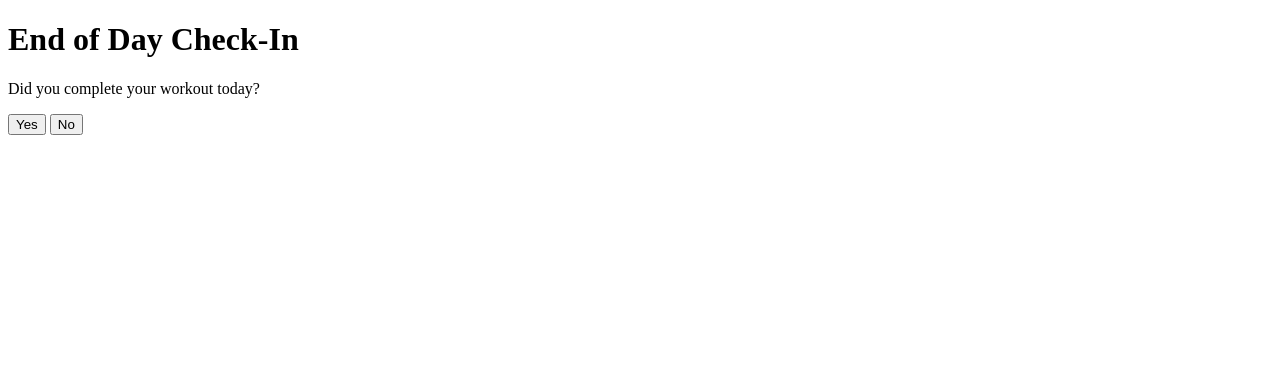
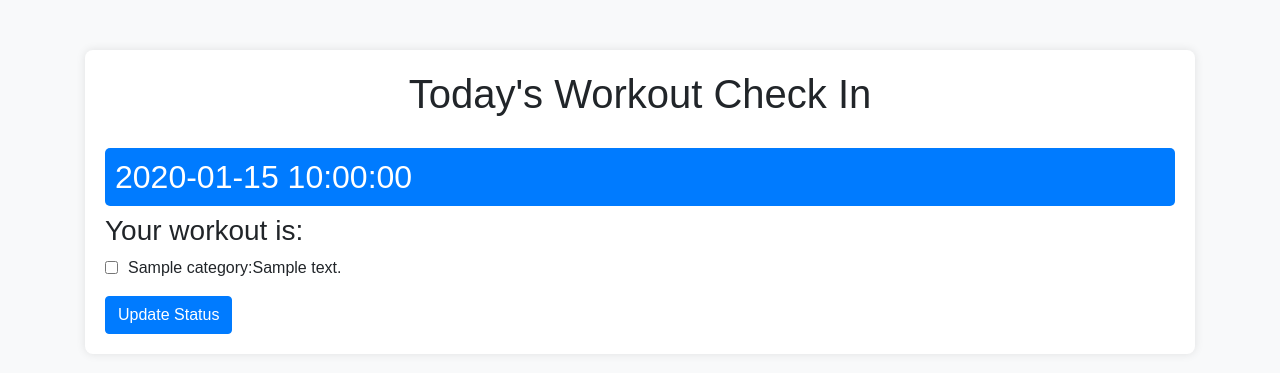
Before and after one commit to hasanzaidi1/health_fitness_web, a Flask app: template templates/end_of_day.html in a window 1280 px wide. Shown: the top 373 px of the page. Run offline with Flask 3, Linux system fonts and the light colour scheme; the template is opened without the code that fills it: most values are stand-ins (such as "Sample title", 1, 10 or a date in 2020); some libraries are stand-ins or nearby versions.

Commit message:
check in with checkboxes created

```diff
--- a/app.py
+++ b/app.py
@@ -1,100 +1,71 @@
 from flask import Flask, render_template, request, redirect, url_for, flash
+import datetime
 from exercises.pullDay import PullDay
 from exercises.pushDay import PushDay
 from exercises.legDay import LegsWorkout
 from exercises.biceps import Biceps
 from exercises.shoulders import Shoulders
-import datetime
+import os
 
 app = Flask(__name__)
-app.secret_key = "your_secret_key"
-
-# Define your workout schedule
-workout_schedule = {
-    "Monday": "Pull Day (Back)",
-    "Tuesday": "Biceps",
-    "Wednesday": "Legs",
-    "Thursday": "Push Day (Chest & Triceps)",
-    "Friday": "Shoulders",
-    "Saturday": "Rest or Cardio",
-    "Sunday": "Abs and Swimming"
-}
-
-# Define a mapping of workouts to their plan methods
-workout_plans = {
-    "Pull Day (Back)": lambda: get_pull_day_plan(),
-    "Push Day (Chest & Triceps)": lambda: get_push_day_plan(),
-    "Legs": lambda: get_legs_day_plan(),
-    "Biceps": lambda: get_biceps_day_plan(),
-    "Shoulders": lambda: get_shoulders_day_plan(),
-}
+app.secret_key = os.urandom(24)  # Securely generated secret key
 
 
-def get_todays_WO_plan():
-    today = datetime.datetime.now().strftime("%A")
-    return workout_schedule.get(today, "Rest or Custom Workout")
+# Define workout plans and their corresponding methods
+def get_todays_workout():
+    day_of_week = datetime.datetime.now().strftime("%A")
+    workout_plans = {
+        "Monday": PullDay(),
+        "Tuesday": Biceps(),
+        "Wednesday": LegsWorkout(),
+        "Thursday": PushDay(),
+        "Friday": Shoulders(),
+        # Add more mappings as needed
+    }
+
+    workout_plan = workout_plans.get(day_of_week, None)
+    if workout_plan:
+        if day_of_week == "Monday":
+            plan = workout_plan.pullDay()
+        elif day_of_week == "Tuesday":
+            plan = workout_plan.bicepDay()
+        elif day_of_week == "Wednesday":
+            plan = workout_plan.legDay()
+        elif day_of_week == "Thursday":
+            plan = workout_plan.pushDay()
+        elif day_of_week == "Friday":
+            plan = workout_plan.shoulderDay()
+        else:
+            plan = {}
+        return day_of_week, plan
+    return day_of_week, {}
+
+
+def is_end_of_day():
+    current_time = datetime.datetime.now().time()
+    return current_time >= datetime.time(9, 30)
 
 
 @app.route('/')
 def index():
-    today = datetime.datetime.now().strftime("%A")
-    workout = get_todays_WO_plan()
+    if is_end_of_day():
+        return redirect(url_for('end_of_day_checkin'))
 
-    if workout in workout_plans:
-        workout_plan = workout_plans[workout]()
-        workout_message = f"Good morning! Today is {today}, and your workout is: {workout} \n\n{workout_plan}"
-    else:
-        workout_message = f"Good morning! Today is {today}, and your workout is: {workout}"
-
-    return render_template('index.html', workout_message=workout_message)
+    today, workout_plan = get_todays_workout()
+    return render_template('index.html', today=today, workout_plan=workout_plan)
 
 
 @app.route('/end_of_day', methods=['GET', 'POST'])
 def end_of_day_checkin():
     if request.method == 'POST':
-        if 'yes' in request.form:
-            flash("Great job! Keep it up!")
-        else:
-            flash("Don't worry, you'll get it next time!")
+        # Handle check-in logic
+        completed_exercises = request.form.getlist('completed')
+        skipped_exercises = request.form.getlist('skipped')
+        flash("Your check-in has been recorded!")
         return redirect(url_for('index'))
 
-    return render_template('end_of_day.html')
-
-
-# Define workout plan functions
-def get_pull_day_plan():
-    workout = PullDay()
-    plan = workout.pullDay()
-    plan_message = "\n".join([f"{key}: {value}" for key, value in plan.items()])
-    return plan_message
-
-
-def get_biceps_day_plan():
-    workout = Biceps()
-    plan = workout.bicepDay()
-    plan_message = "\n".join([f"{key}: {value}" for key, value in plan.items()])
-    return plan_message
-
-
-def get_legs_day_plan():
-    workout = LegsWorkout()
-    plan = workout.legDay()
-    plan_message = "\n".join([f"{key}: {value}" for key, value in plan.items()])
-    return plan_message
-
-
-def get_push_day_plan():
-    workout = PushDay()
-    plan = workout.pushDay()
-    plan_message = "\n".join([f"{key}: {value}" for key, value in plan.items()])
-    return plan_message
-
-
-def get_shoulders_day_plan():
-    workout = Shoulders()
-    plan = workout.shoulderDay()
-    plan_message = "\n".join([f"{key}: {value}" for key, value in plan.items()])
-    return plan_message
+    today, workout_plan = get_todays_workout()
+    return render_template('end_of_day.html', today=today, workout_plan=workout_plan)
 
 
 if __name__ == "__main__":
--- a/templates/end_of_day.html
+++ b/templates/end_of_day.html
@@ -3,14 +3,66 @@
 <head>
     <meta charset="UTF-8">
     <meta name="viewport" content="width=device-width, initial-scale=1.0">
-    <title>End of Day Check-In</title>
+    <title>Today's Workout Check In</title>
+    <!-- Include Bootstrap CSS for styling -->
+    <link href="https://stackpath.bootstrapcdn.com/bootstrap/4.5.2/css/bootstrap.min.css" rel="stylesheet">
+    <style>
+        body {
+            background-color: #f8f9fa;
+            font-family: Arial, sans-serif;
+        }
+        .container {
+            margin-top: 50px;
+        }
+        .workout-card {
+            background-color: #ffffff;
+            padding: 20px;
+            border-radius: 8px;
+            box-shadow: 0px 0px 10px rgba(0, 0, 0, 0.1);
+            margin-bottom: 20px;
+        }
+        h1 {
+            text-align: center;
+            margin-bottom: 30px;
+        }
+        .exercise-list {
+            list-style-type: none;
+            padding: 0;
+        }
+        .exercise-item {
+            margin-bottom: 10px;
+            display: flex;
+            align-items: center;
+        }
+        .exercise-item input[type="checkbox"] {
+            margin-right: 10px;
+        }
+        .day-title {
+            background-color: #007bff;
+            color: #ffffff;
+            padding: 10px;
+            border-radius: 5px;
+        }
+    </style>
 </head>
 <body>
-    <h1>End of Day Check-In</h1>
-    <form method="POST">
-        <p>Did you complete your workout today?</p>
-        <button type="submit" name="yes">Yes</button>
-        <button type="submit" name="no">No</button>
-    </form>
+    <div class="container">
+        <div class="workout-card">
+            <h1>Today's Workout Check In</h1>
+            <h2 class="day-title">{{ today }}</h2>
+            <form method="post">
+                <h3>Your workout is:</h3>
+                <ul class="exercise-list">
+                    {% for category, details in workout_plan.items() %}
+                    <li class="exercise-item">
+                        <input type="checkbox" name="completed_workouts" value="{{ category }}" {% if category in completed_workouts %}checked{% endif %}>
+                        <span>{{ category }}:</span> {{ details }}
+                    </li>
+                    {% endfor %}
+                </ul>
+                <button type="submit" class="btn btn-primary">Update Status</button>
+            </form>
+        </div>
+    </div>
 </body>
 </html>
```
Also changed, not shown: templates/index.html (+51 -4 lines).
